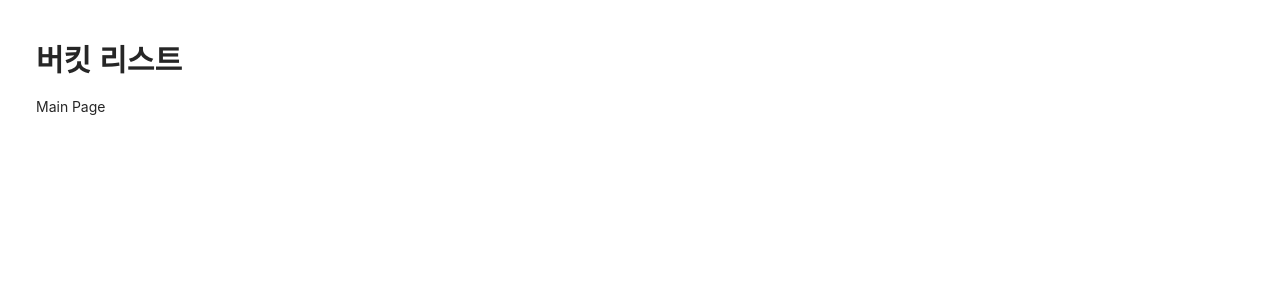
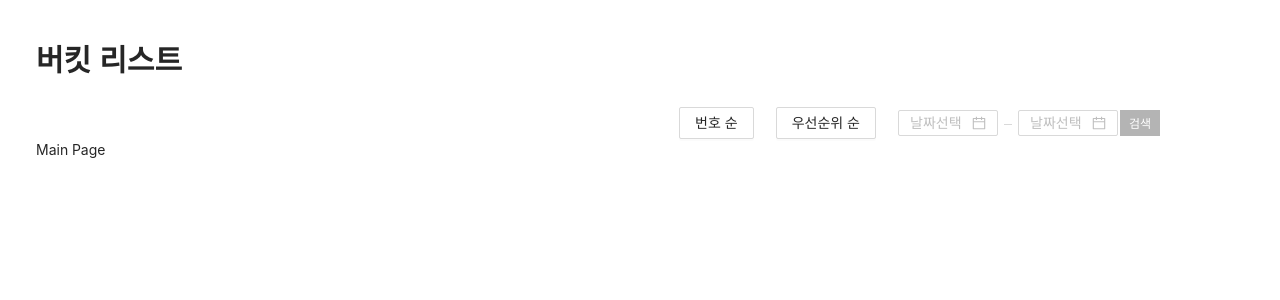
Before and after one commit to cpk0709/prec-toyedu, a Next.js app: page /account in a window 1280 px wide. Shown: the top 300 px of the page. Built offline with nearby package versions, Linux system fonts and the light colour scheme.

Commit message:
메인페이지 헤더 코드 추가

```diff
--- a/src/pages/account/index.jsx
+++ b/src/pages/account/index.jsx
@@ -1,5 +1,5 @@
 import React from "react";
-import { Table, Button, Typography } from "antd";
+import { Table, Button, Typography, DatePicker } from "antd";
 import styled from "styled-components";
 
 const MainPageIndex = () => {
@@ -9,6 +9,21 @@ const MainPageIndex = () => {
         <MainTitle>
           <Typography.Title level={2}>버킷 리스트</Typography.Title>
         </MainTitle>
+
+        <MainSort>
+          <NumberRank>
+            <Button>번호 순</Button>
+          </NumberRank>
+          <ImportantRank>
+            <Button>우선순위 순</Button>
+          </ImportantRank>
+          <MainDatePicker placeholder="날짜선택" />
+          <DateLine />
+          <MainDatePicker placeholder="날짜선택" />
+          <SearchButton>
+            <SearchText>검색</SearchText>
+          </SearchButton>
+        </MainSort>
       </MainHeader>
       <p>Main Page</p>
     </MainWrapper>
@@ -31,4 +46,57 @@ const MainTitle = styled.div`
   display: flex;
   flex-direction: row;
 `;
+
+const MainSort = styled.div`
+  flex: 1;
+  display: flex;
+  flex-direction: row;
+  justify-content: flex-end;
+  align-items: center;
+  margin-top: 11px;
+`;
+
+const NumberRank = styled.div`
+  margin-right: 22px;
+`;
+
+const ImportantRank = styled.div`
+  margin-right: 22px;
+`;
+
+const MainDatePicker = styled(DatePicker)`
+  width: 100px;
+  height: 26px;
+  cursor: pointer;
+`;
+
+const DateLine = styled.div`
+  width: 8px;
+  height: 1px;
+  margin: 15px 6px 11px;
+  background-color: #d9d9d9;
+`;
+
+const SearchButton = styled.button`
+  margin-left: 2px;
+  background-color: #b4b4b4;
+  width: 40px;
+  height: 26px;
+  border: 0px;
+  outline: 0;
+  cursor: pointer;
+`;
+
+const SearchText = styled.div`
+  font-family: "Noto Sans KR";
+  font-size: 12px;
+  font-weight: normal;
+  font-stretch: normal;
+  font-style: normal;
+  line-height: 2.17;
+  letter-spacing: normal;
+  text-align: center;
+  color: #fff;
+`;
+
 export default MainPageIndex;
```
